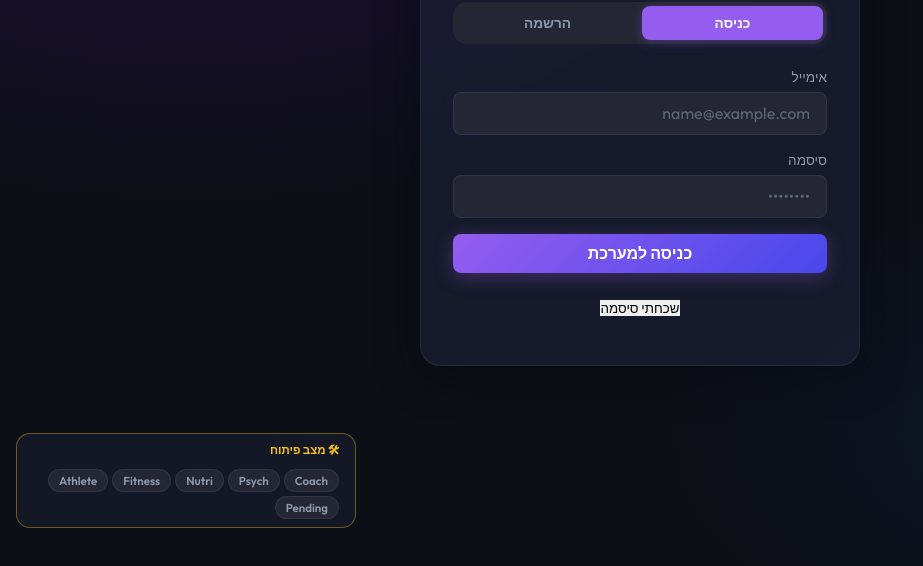
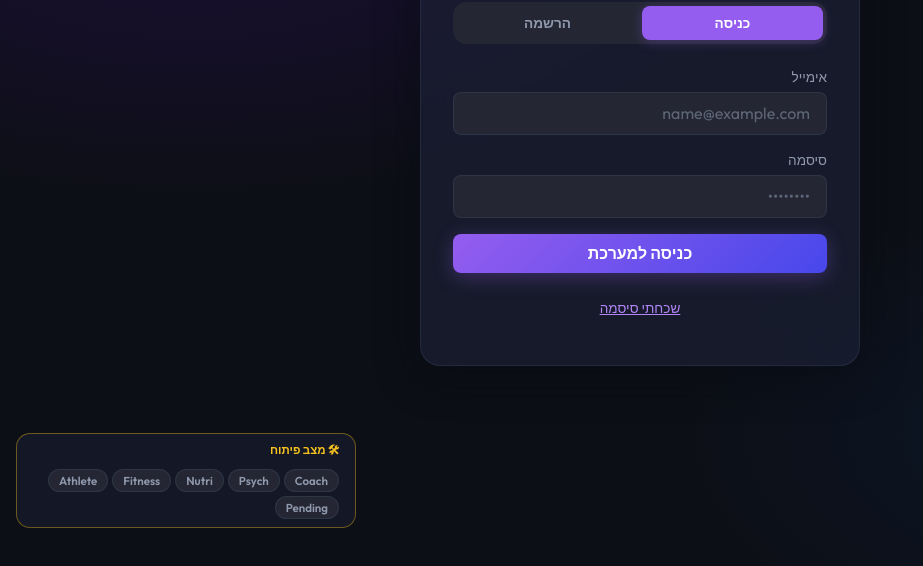
Before and after one commit to avivyo/mental-power-zen, a plain HTML site: page index.html in a window 1280 px wide. Shown: the part 256-822 px from the top of the page, without its empty margins (0-923 px from the left). Drawn offline with nearby package versions, Linux system fonts and the light colour scheme.

Commit message:
Deploy: RightPace update

```diff
--- a/index.css
+++ b/index.css
@@ -1112,3 +1112,16 @@ ul, ol { list-style: none; }
   #toast-container { left: var(--sp-sm); right: var(--sp-sm); }
   .toast           { min-width: 0; width: 100%; }
 }
+
+/* Forgot-password link button */
+.link-btn {
+  background: none;
+  border: none;
+  color: var(--accent-p-light);
+  font-size: var(--fs-sm);
+  cursor: pointer;
+  text-decoration: underline;
+  padding: 0;
+  transition: opacity var(--t-fast);
+}
+.link-btn:hover { opacity: 0.75; }
```
